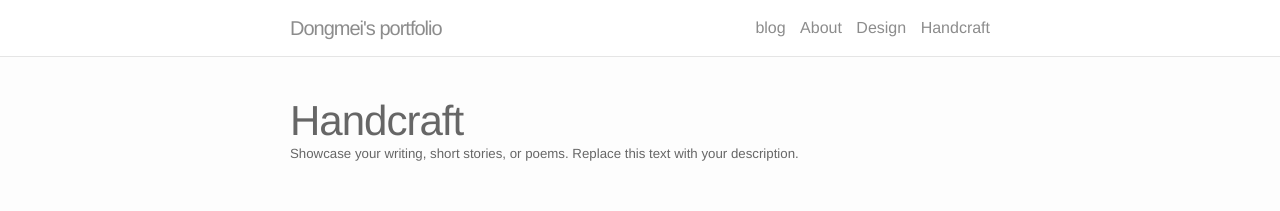
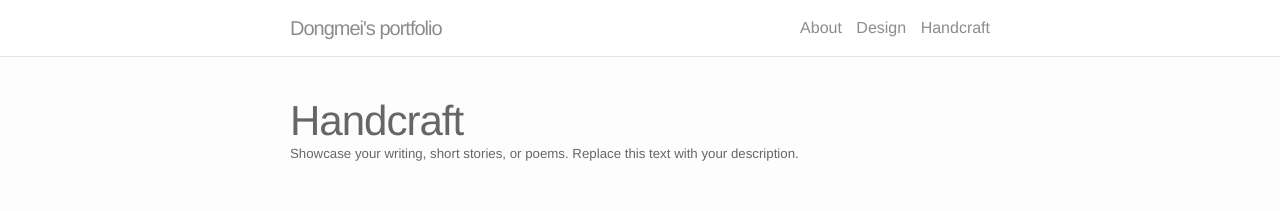
Before and after one commit to dongmei/arowana, a Jekyll site: the page built from handcraft.md, in a window 1280 px wide. Shown: the top 211 px of the page. Built offline with Jekyll 4.4.1, drawn with Linux system fonts in a browser that asks for light colours; nearby versions of some CDN libraries.

Commit message:
Remove blog in Nav bar

```diff
--- a/_includes/header.html
+++ b/_includes/header.html
@@ -8,7 +8,7 @@
 
       <div class="trigger">
         <!-- {{ site.title }} instead of blog -->
-        <a class="page-link" href="{{ site.baseurl }}/">blog</a>
+        <!-- <a class="page-link" href="{{ site.baseurl }}/">blog</a> -->
 
         {% for page in site.pages %}
           {% if page.title %}
```
